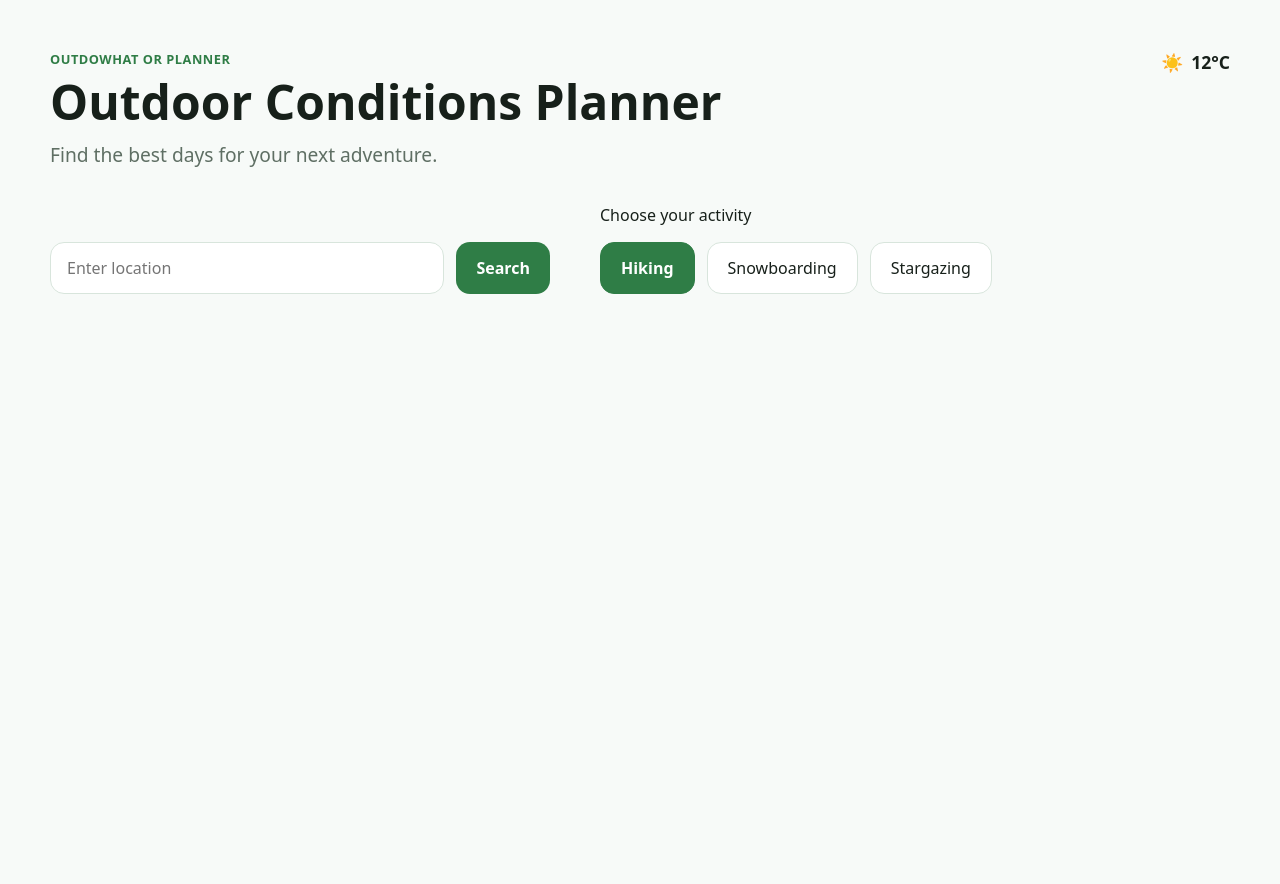
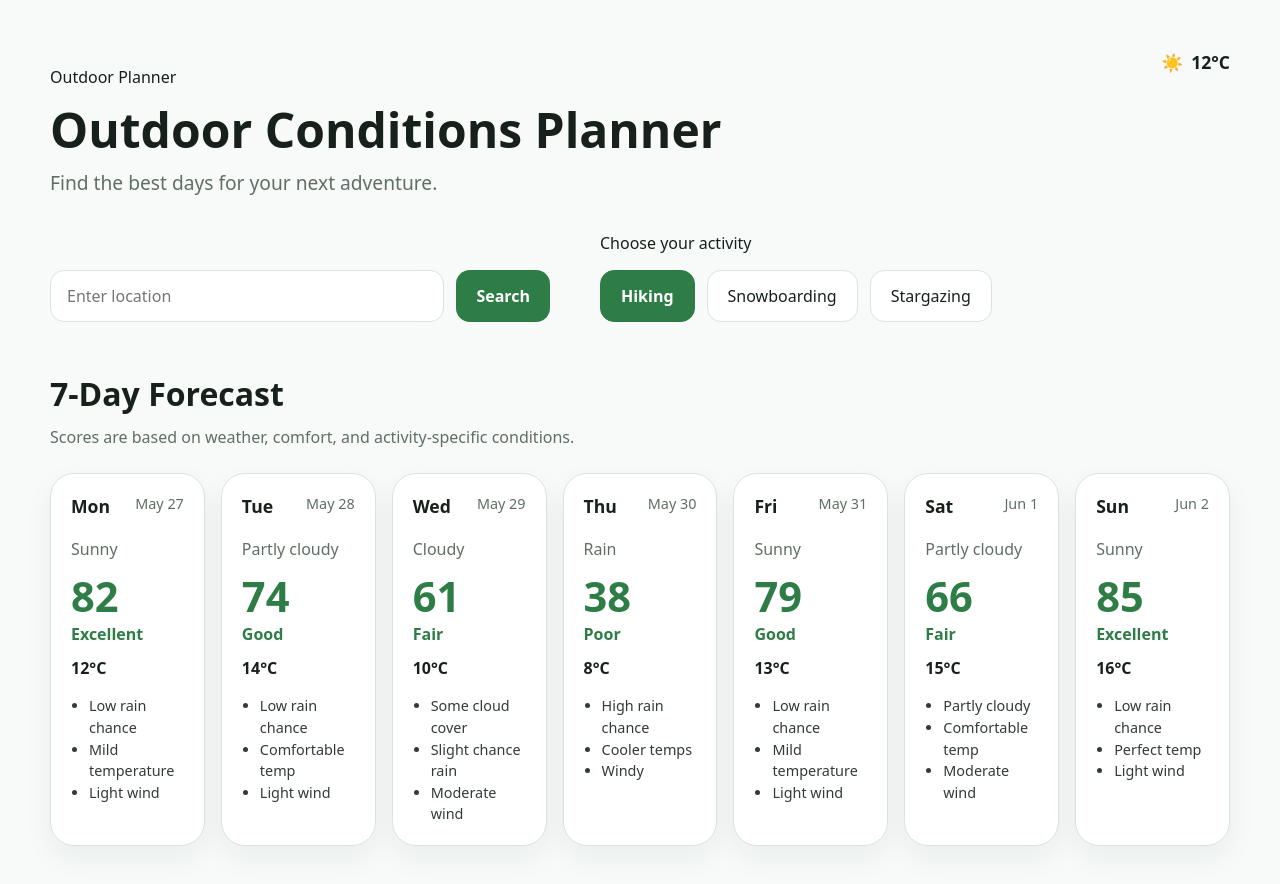
Before and after one commit to lucaswang08/outdoor-conditions-planner, a React (Vite) app in the folder frontend/: page / in a window 1280 px wide. Shown: the top 884 px of the page. Before the commit the page ends 800 px from the top, so only its background shows below. Built offline with nearby package versions, Linux system fonts and the light colour scheme.

Commit message:
Build forecast grid

```diff
--- a/frontend/src/App.tsx
+++ b/frontend/src/App.tsx
@@ -1,6 +1,7 @@
 import Header from './components/Header'
 import LocationSearch from './components/LocationSearch'
 import ActivitySelector from './components/ActivitySelector'
+import ForecastGrid from './components/ForecastGrid'
 
 function App() {
   return (
@@ -10,6 +11,7 @@ function App() {
       <LocationSearch />
       <ActivitySelector />
     </section>
+      <ForecastGrid />
     </main>
   )
 }
--- /dev/null
+++ b/frontend/src/components/ForecastCard.tsx
@@ -0,0 +1,31 @@
+import type { ForecastDay } from "../types/forecast"
+
+type ForecastCardProps = {
+  forecast: ForecastDay
+}
+
+function ForecastCard({ forecast }: ForecastCardProps) {
+  return (
+    <div className="forecast-card">
+      <div className="forecast-header">
+        <p className="forecast-day">{forecast.day}</p>
+        <p className="forecast-date">{forecast.date}</p>
+      </div>
+
+      <div className="forecast-body">
+        <p className="forecast-weather">{forecast.weather}</p>
+        <p className={`forecast-score ${forecast.label.toLowerCase()}`}>{forecast.score}</p>
+        <p className="forecast-label">{forecast.label}</p>
+        <p className="forecast-temperature">{forecast.temperature}</p>
+
+        <ul className="forecast-reasons">
+          {forecast.reasons.map((reason, index) => (
+            <li key={index}>{reason}</li>
+          ))}
+        </ul>
+      </div>
+    </div>
+  )
+}
+
+export default ForecastCard
--- /dev/null
+++ b/frontend/src/components/ForecastGrid.tsx
@@ -0,0 +1,25 @@
+import { mockForecast } from "../data/mockForecast"
+import ForecastCard from "./ForecastCard"
+
+function ForecastGrid() {
+  return (
+    <section className="forecast-section">
+      <div className="section-heading">
+        <div>
+          <h2>7-Day Forecast</h2>
+        </div>
+      </div>
+        <p className="section-description">
+          Scores are based on weather, comfort, and activity-specific conditions.
+        </p>
+
+      <div className="forecast-grid">
+        {mockForecast.map((forecast) => (
+          <ForecastCard key={forecast.id} forecast={forecast} />
+        ))}
+      </div>
+    </section>
+  )
+}
+
+export default ForecastGrid
--- a/frontend/src/components/Header.tsx
+++ b/frontend/src/components/Header.tsx
@@ -2,7 +2,7 @@ function Header() {
   return (
     <header className="app-header">
       <div>
-        <p className="eyebrow">Outdowhat or Planner</p>
+        <p className="eyebrow">Outdoor Planner</p>
         <h1>Outdoor Conditions Planner</h1>
         <p className="subtitle">Find the best days for your next adventure.</p>
       </div>
--- /dev/null
+++ b/frontend/src/data/mockForecast.ts
@@ -0,0 +1,74 @@
+import type { ForecastDay } from "../types/forecast";
+
+export const mockForecast: ForecastDay[] = [
+  {
+    id: 1,
+    day: "Mon",
+    date: "May 27",
+    weather: "Sunny",
+    score: 82,
+    label: "Excellent",
+    temperature: "12°C",
+    reasons: ["Low rain chance", "Mild temperature", "Light wind"],
+  },
+  {
+    id: 2,
+    day: "Tue",
+    date: "May 28",
+    weather: "Partly cloudy",
+    score: 74,
+    label: "Good",
+    temperature: "14°C",
+    reasons: ["Low rain chance", "Comfortable temp", "Light wind"],
+  },
+  {
+    id: 3,
+    day: "Wed",
+    date: "May 29",
+    weather: "Cloudy",
+    score: 61,
+    label: "Fair",
+    temperature: "10°C",
+    reasons: ["Some cloud cover", "Slight chance rain", "Moderate wind"],
+  },
+  {
+    id: 4,
+    day: "Thu",
+    date: "May 30",
+    weather: "Rain",
+    score: 38,
+    label: "Poor",
+    temperature: "8°C",
+    reasons: ["High rain chance", "Cooler temps", "Windy"],
+  },
+  {
+    id: 5,
+    day: "Fri",
+    date: "May 31",
+    weather: "Sunny",
+    score: 79,
+    label: "Good",
+    temperature: "13°C",
+    reasons: ["Low rain chance", "Mild temperature", "Light wind"],
+  },
+  {
+    id: 6,
+    day: "Sat",
+    date: "Jun 1",
+    weather: "Partly cloudy",
+    score: 66,
+    label: "Fair",
+    temperature: "15°C",
+    reasons: ["Partly cloudy", "Comfortable temp", "Moderate wind"],
+  },
+  {
+    id: 7,
+    day: "Sun",
+    date: "Jun 2",
+    weather: "Sunny",
+    score: 85,
+    label: "Excellent",
+    temperature: "16°C",
+    reasons: ["Low rain chance", "Perfect temp", "Light wind"],
+  },
+];
--- a/frontend/src/index.css
+++ b/frontend/src/index.css
@@ -27,15 +27,6 @@ input {
   justify-content: space-between;
   align-items: flex-start;
   gap: 25px;
-}
-
-.eyebrow {
-  margin: 0 0 8px;
-  color: #2f7d46;
-  font-weight: 700;
-  letter-spacing: 0.04em;
-  text-transform: uppercase;
-  font-size: 0.8rem;
 }
 
 h1 {
@@ -114,3 +105,97 @@ h1 {
   color: white;
   font-weight: 700;
 }
+
+/* Forecast section */
+.forecast-section {
+  margin-top: 50px;
+}
+
+.section-heading {
+  display: flex;
+  justify-content: space-between;
+  align-items: flex-end;
+  margin-bottom: 10px;
+}
+
+.section-heading h2 {
+  margin: 0;
+  font-size: 2rem;
+}
+
+.section-description {
+  margin: 0 0 24px;
+  color: #5f6f64;
+  line-height: 1.5;
+}
+
+/* Forecast grid */
+.forecast-grid {
+  display: grid;
+  grid-template-columns: repeat(7, minmax(150px, 1fr));
+  gap: 16px;
+}
+
+/* Forecast card */
+.forecast-card {
+  border: 1px solid #d8e5dc;
+  border-radius: 24px;
+  padding: 20px;
+  background: white;
+  box-shadow: 0 12px 30px rgba(23, 32, 26, 0.06);
+}
+
+.forecast-header {
+  display: flex;
+  justify-content: space-between;
+  align-items: flex-start;
+  gap: 12px;
+}
+
+.forecast-day {
+  margin: 0;
+  font-weight: 800;
+  font-size: 1.1rem;
+}
+
+.forecast-date {
+  margin: 0;
+  color: #5f6f64;
+  font-size: 0.9rem;
+}
+
+.forecast-body {
+  margin-top: 20px;
+}
+
+.forecast-weather {
+  margin: 0 0 16px;
+  color: #5f6f64;
+}
+
+.forecast-score {
+  margin: 0;
+  font-size: 2.6rem;
+  line-height: 1;
+  font-weight: 900;
+  color: #2f7d46;
+}
+
+.forecast-label {
+  margin: 6px 0 12px;
+  font-weight: 700;
+  color: #2f7d46;
+}
+
+.forecast-temperature {
+  margin: 0 0 16px;
+  font-weight: 700;
+}
+
+.forecast-reasons {
+  margin: 0;
+  padding-left: 18px;
+  color: #333b36;
+  font-size: 0.9rem;
+  line-height: 1.5;
+}
--- /dev/null
+++ b/frontend/src/types/forecast.ts
@@ -0,0 +1,14 @@
+export type Activity = "hiking" | "snowboarding" | "stargazing"
+
+export type ForecastLabel = "Excellent" | "Good" | "Fair" | "Poor"
+
+export type ForecastDay = {
+  id: number
+  day: string
+  date: string
+  weather: string
+  score: number
+  label: ForecastLabel
+  temperature: string
+  reasons: string[]
+}
```
